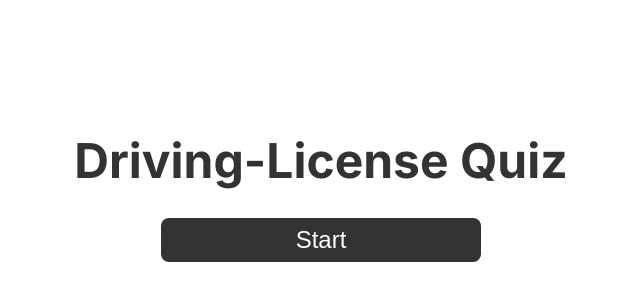
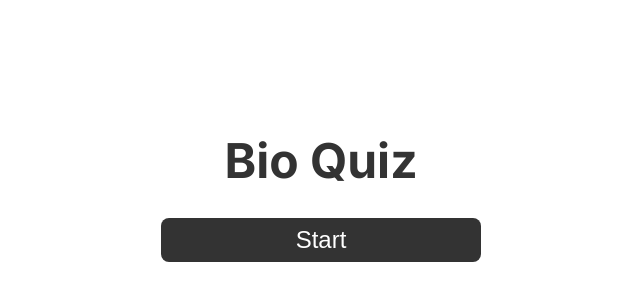
Before and after one commit to NinePTH/driving-license-quiz, a React (Vite) app: page / in a window 1280 px wide. Shown: the part 204-504 px from the top of the page, without its empty margins (319-959 px from the left). Built offline with nearby package versions, Linux system fonts and the light colour scheme.

Commit message:
Change name

```diff
--- a/src/components/Quiz2.tsx
+++ b/src/components/Quiz2.tsx
@@ -36,7 +36,7 @@ const Quiz2: React.FC = () => {
 
   return (
     <div className="quiz">
-      <h1>Driving-License Quiz</h1>
+      <h1>Bio Quiz</h1>
       {!isStart ? (
         <button onClick={start}>Start</button>
       ) : complete ? (
```
